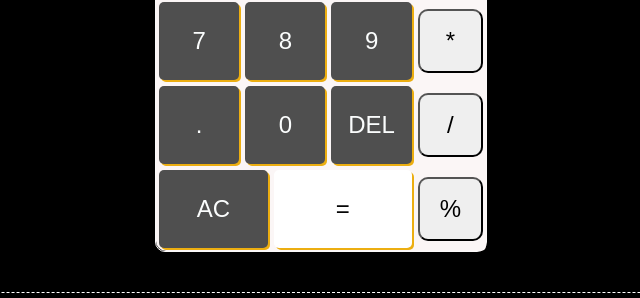
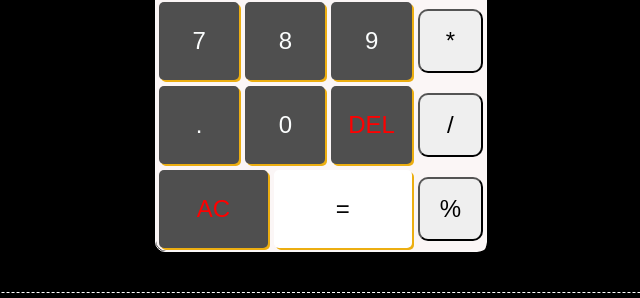
Before and after one commit to saitejavenkat/Calculator, a plain HTML site: page index.html in a window 1280 px wide. Shown: the part 357-655 px from the top of the page, without its empty margins (319-959 px from the left). Drawn offline with Linux system fonts and the light colour scheme.

Commit message:
Update index.html

```diff
--- a/index.html
+++ b/index.html
@@ -37,8 +37,8 @@
                 <button onclick="nums_active(9)">9</button>
                 <button onclick="nums_active('.')">.</button>
                 <button onclick="nums_active(0)">0</button>
-                <button onclick="ops_active('clear')">DEL</button>
-                <button onclick="ops_active('C')">AC</button>
+                <button class="s" onclick="ops_active('clear')">DEL</button>
+                <button class="s" onclick="ops_active('C')">AC</button>
                 <button class="changes" onclick="ops_active('Result')">=<span></span></button>
             </div>
             <div class="operators">
```
